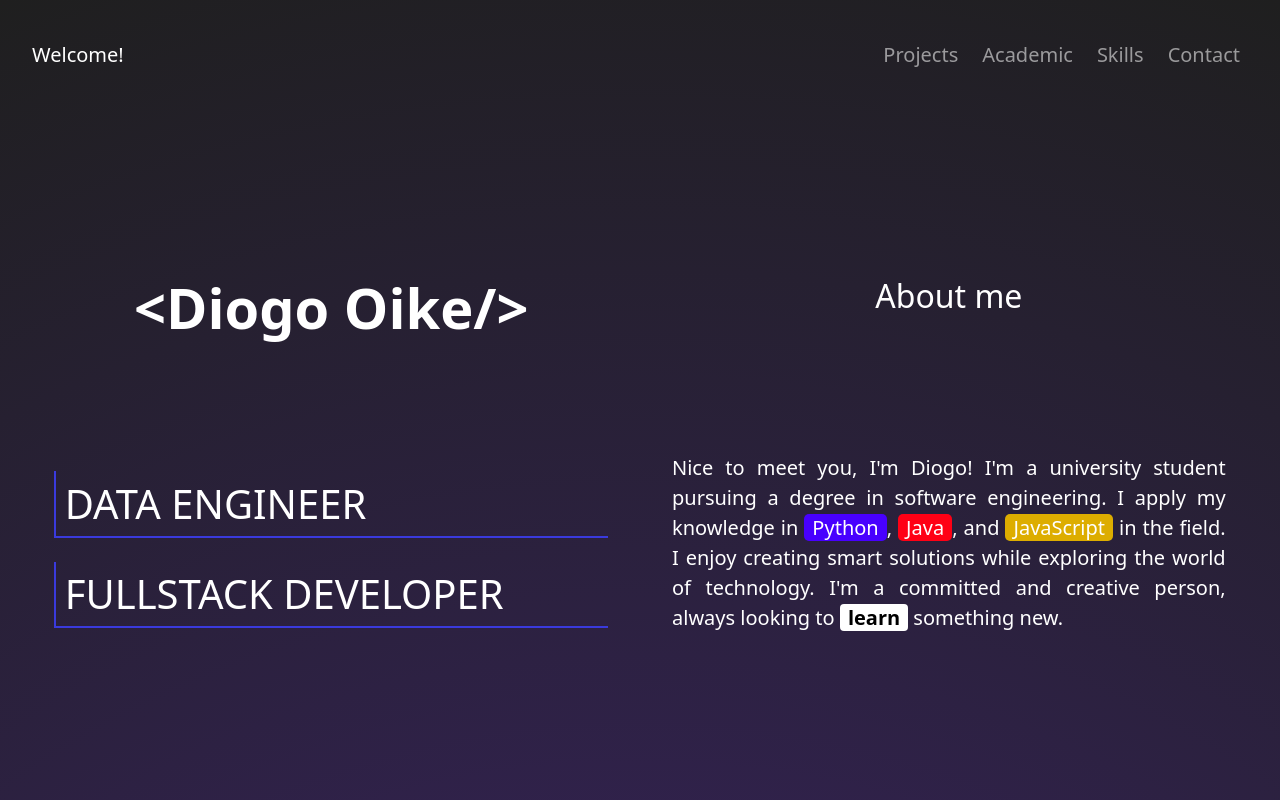
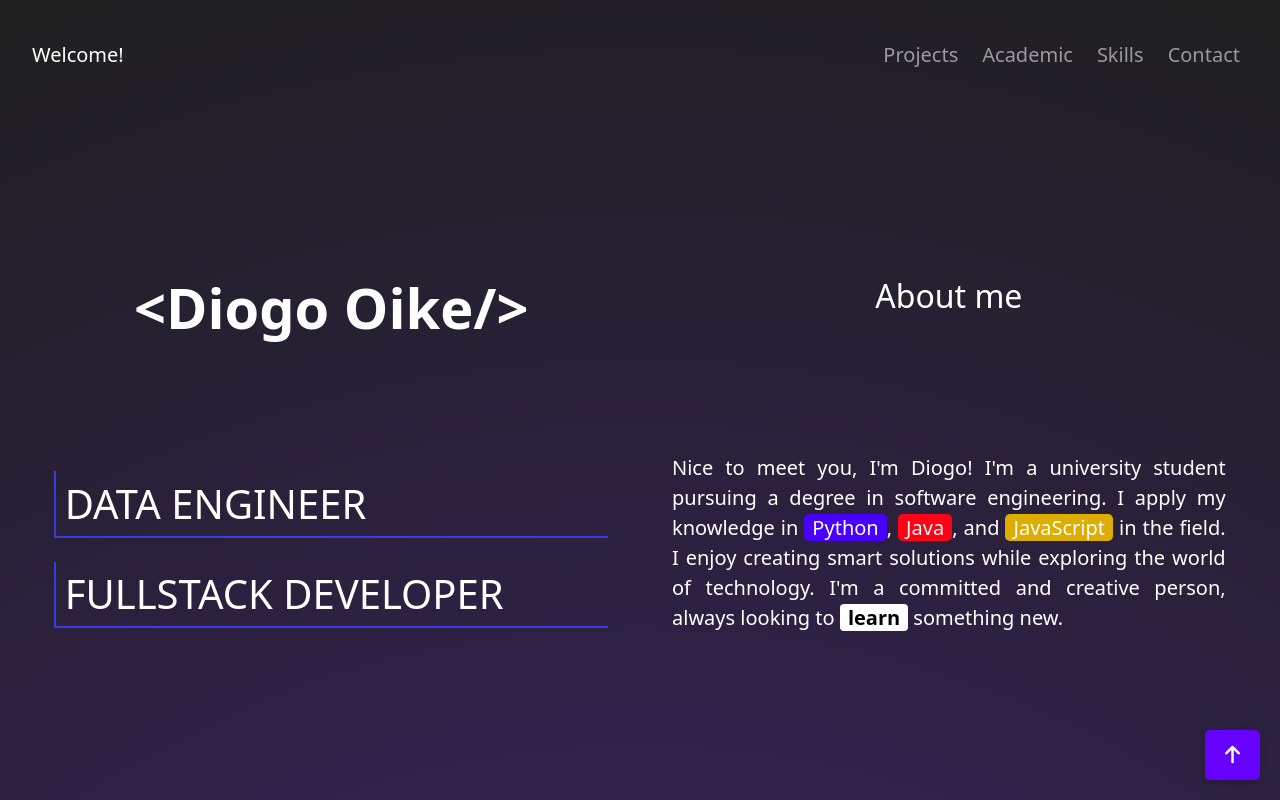
Before and after one commit to Dnaka27/Portfolio_v5, a React (Vite) app: page / in a window 1280 px wide. Shown: the top 800 px of the page. Built offline with nearby package versions, Linux system fonts and the light colour scheme; the HTML template or start-up script is replaced by a standard one.

Commit message:
Scrollback button added

```diff
--- a/src/App.css
+++ b/src/App.css
@@ -38,7 +38,7 @@ ol {
 .sectionMain {
   display: flex;
   flex-direction: column;
-  padding: 2% 3%;
+  padding: 2% 6%;
 }
 
 /* Títulos */
--- a/src/components/Footer.jsx
+++ b/src/components/Footer.jsx
@@ -38,9 +38,6 @@ const Footer = () => {
           </a>
         </div>
       </div>
-      <div className='arrow-up'>
-        <i className='fa-solid fa-arrow-up' onClick={() => scrollToSection('menu')}></i>
-      </div>
     </footer>
   )
 }
--- a/src/components/Header.css
+++ b/src/components/Header.css
@@ -20,8 +20,7 @@ header {
 }
 .navbar-brand:hover,
 .nav-link:hover {
-  background-color: #5f5f5f9a;
-  border-radius: 0.25rem;
+  background-color: #77777777;
 }
 .my-info {
   padding: 0% 3%;
@@ -105,3 +104,24 @@ header .stylePY {
   font-weight: bold;
   color: black;
 }
+
+/* Botão fixo */
+
+.fixed-button {
+  position: fixed; /* Mantém o botão fixo na tela */
+  bottom: 20px; /* Distância do fundo da tela */
+  right: 20px; /* Distância da direita da tela */
+  padding: 10px 20px; /* Espaçamento interno do botão */
+  background-color: #6600ff; /* Cor de fundo */
+  color: white; /* Cor do texto */
+  border: none; /* Sem borda */
+  border-radius: 5px; /* Bordas arredondadas */
+  box-shadow: 0 2px 10px rgba(0, 0, 0, 0.2); /* Sombra */
+  cursor: pointer; /* Muda o cursor ao passar o mouse */
+  z-index: 1000; /* Garante que o botão esteja acima de outros elementos */
+  transition: background-color 0.3s; /* Transição suave para a cor de fundo */
+}
+
+.fixed-button:hover {
+  background-color: #7d00b3; /* Cor de fundo ao passar o mouse */
+}
--- a/src/components/Header.jsx
+++ b/src/components/Header.jsx
@@ -83,26 +83,9 @@ const Header = () => {
           </p>
         </div>
       </div>
-      {/* <h1>Diogo Oike</h1>
-      <div className='headerSub'>
-        <div className='row aboutRow'>
-          <div className='col devFunctionCol'>
-            <h2 className='devFunction'>FULLSTACK DEVELOPER</h2>
-          </div>
-          <div className='col aboutCol'>
-            <p className='aboutText'>
-              Nice to meet you, I'm Diogo! I'm a university student pursuing a
-              degree in software engineering. I apply my knowledge in{' '}
-              <span className='styleTech stylePY'>Python</span>,{' '}
-              <span className='styleTech styleJV'>Java</span>, and{' '}
-              <span className='styleTech styleJS'>JavaScript</span> in the
-              field. I enjoy creating smart solutions while exploring the world
-              of technology. I'm a committed and creative person, always looking
-              to <span className='styleEnph'>learn</span> something new.
-            </p>
-          </div>
-        </div>
-      </div> */}
+      <button className='fixed-button' onClick={() => scrollToSection('menu')} title='Back to menu'>
+        <i className='fa-solid fa-arrow-up'></i>
+      </button>
     </header>
   )
 }
```
